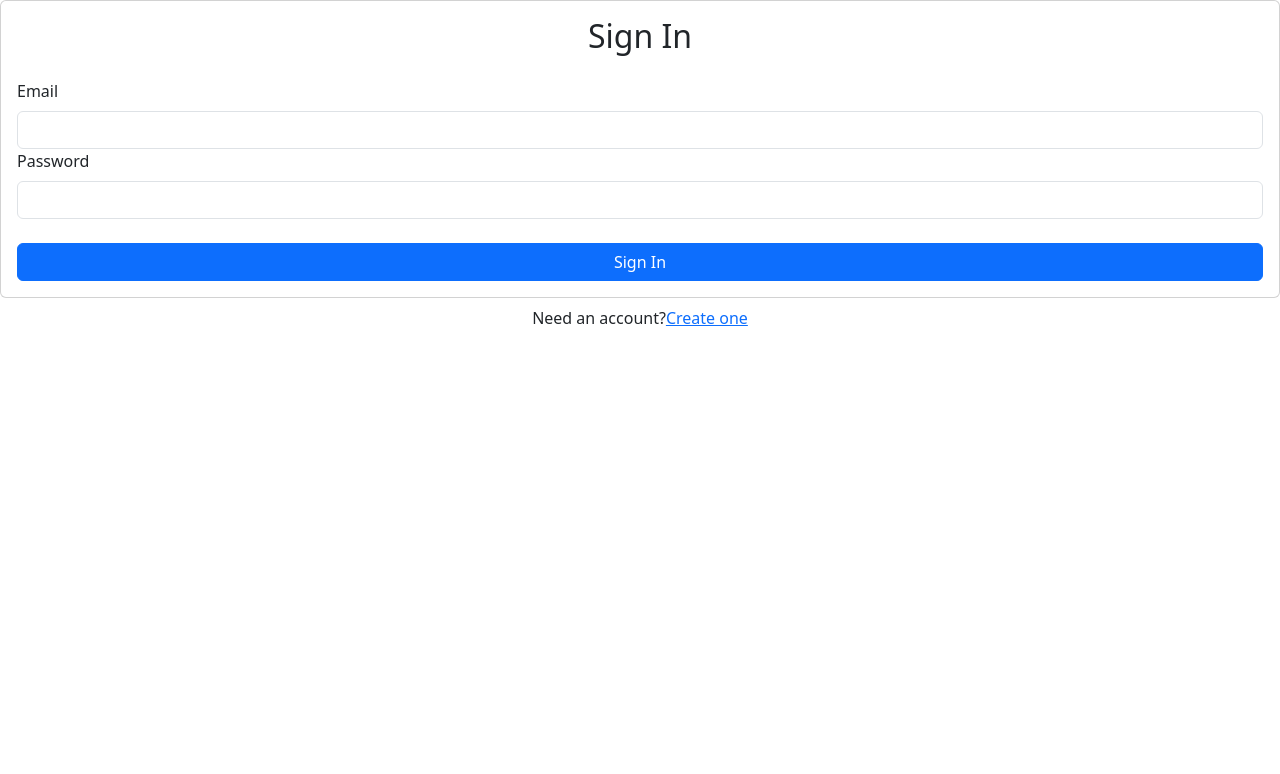
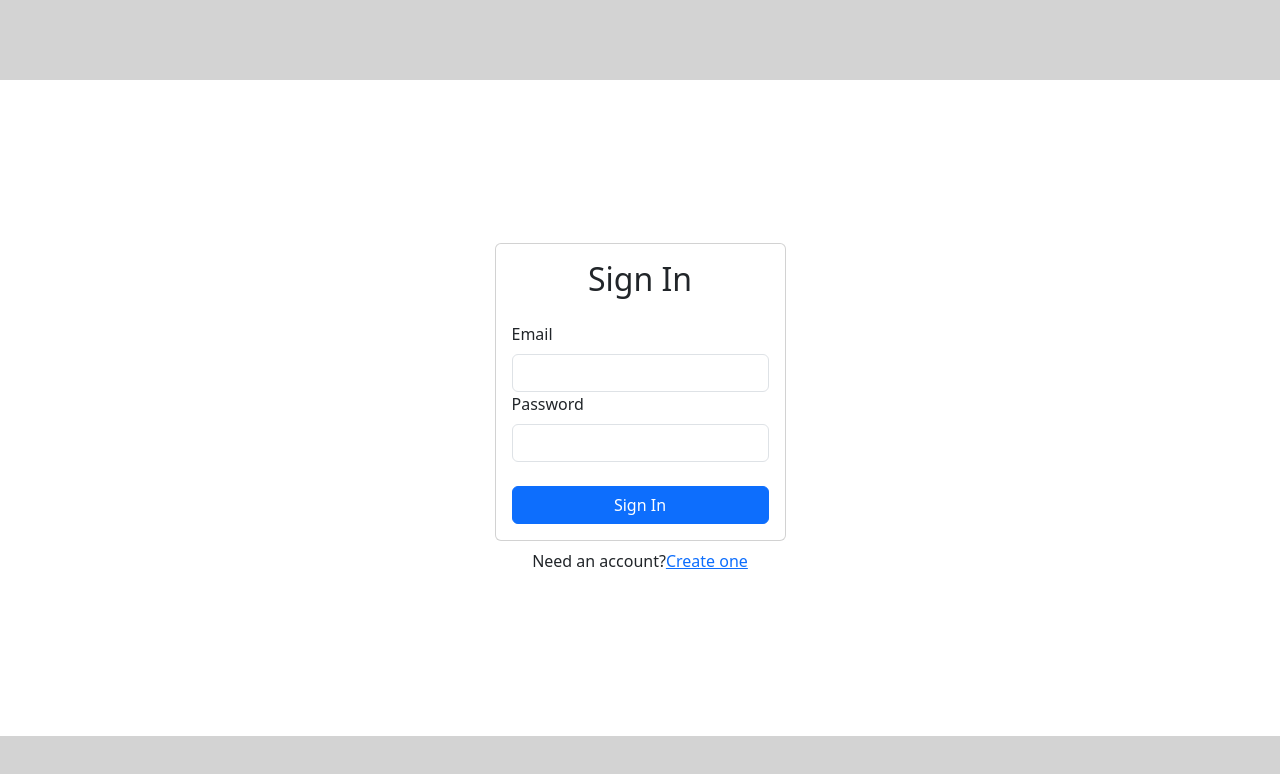
Before and after one commit to RobertoBustos/my-fake-school, a React (Create React App) app: page /login in a window 1280 px wide. Shown: the top 774 px of the page. Built offline with nearby package versions, Linux system fonts and the light colour scheme; no server answers.

Commit message:
feature: new layout

```diff
--- /dev/null
+++ b/src/components/common/AuthFormContainer.tsx
@@ -0,0 +1,29 @@
+import AlertStack from "@components/AlertStack";
+import { useAppSelector } from "@redux/hooks";
+import { selectAlerts } from "@redux/selectors";
+import { ReactNode } from "react";
+import { Card } from "react-bootstrap";
+
+export type AuthFormContainerPropsType = {
+  formTitle?: string;
+  children: ReactNode;
+};
+
+const AuthFormContainer = ({
+  formTitle,
+  children,
+}: AuthFormContainerPropsType) => {
+  const alerts = useAppSelector(selectAlerts);
+
+  return (
+    <Card>
+      <Card.Body>
+        {formTitle ? <h2 className="text-center mb-4">{formTitle}</h2> : null}
+        <AlertStack alertList={alerts} />
+        {children}
+      </Card.Body>
+    </Card>
+  );
+};
+
+export default AuthFormContainer;
--- /dev/null
+++ b/src/components/common/AuthFormDisclaimer.tsx
@@ -0,0 +1,29 @@
+import { useMemo } from "react";
+import { Link } from "react-router-dom";
+
+export type AuthFormDisclaimerPropsType = {
+  text?: string;
+  linkText?: string;
+  linkDestinationPath?: string;
+};
+
+const AuthFormDisclaimer = ({
+  text = "",
+  linkText = "",
+  linkDestinationPath,
+}: AuthFormDisclaimerPropsType) => {
+  const memoizedAuthFormDisclaimer = useMemo(() => {
+    return (
+      <div className="w-100 text-center mt-2">
+        {text}
+        {linkDestinationPath && linkText ? (
+          <Link to={linkDestinationPath}>{linkText}</Link>
+        ) : null}
+      </div>
+    );
+  }, [linkDestinationPath, linkText, text]);
+
+  return memoizedAuthFormDisclaimer;
+};
+
+export default AuthFormDisclaimer;
--- /dev/null
+++ b/src/components/common/Layout2.tsx
@@ -0,0 +1,60 @@
+import { ReactNode } from "react";
+import PageTitle from "@components/common/PageTitle";
+import LayoutHeader2 from "@components/common/LayoutHeader2";
+import LayoutFooter2 from "@components/common/LayoutFooter2";
+import type { LayoutHeader2PropsType as HeaderProps } from "@components/common/LayoutHeader2";
+import type { LayoutFooter2PropsType as FooterProps } from "@components/common/LayoutFooter2";
+
+export type Layout2PropsType = {
+  children?: ReactNode;
+  footer?: FooterProps;
+  header?: HeaderProps;
+  pageTabTitle?: string;
+  showLanguageSelector?: boolean;
+  showBackButton?: boolean;
+};
+
+const Layout2 = ({
+  children,
+  pageTabTitle = "",
+  header = undefined,
+  footer = undefined,
+}: Layout2PropsType) => {
+  let bodyHeight = 100;
+
+  if (footer) {
+    bodyHeight -= 8;
+  }
+
+  if (header) {
+    bodyHeight -= 10;
+  }
+
+  return (
+    <div className="w-100 vh-100">
+      <PageTitle titleText={pageTabTitle} />
+      {header ? (
+        <LayoutHeader2
+          showLanguageSelector={header.showLanguageSelector}
+          showBackButton={header.showBackButton}
+        />
+      ) : null}
+      <div
+        className="d-flex flex-column align-items-center justify-content-center w-100"
+        style={{
+          minHeight: `${bodyHeight}vh`,
+        }}
+      >
+        {children}
+      </div>
+      {footer ? (
+        <LayoutFooter2
+          buttonLabel={footer.buttonLabel}
+          handleClick={footer.handleClick}
+        />
+      ) : null}
+    </div>
+  );
+};
+
+export default Layout2;
--- /dev/null
+++ b/src/components/common/LayoutFooter2.tsx
@@ -0,0 +1,29 @@
+import { Button } from "react-bootstrap";
+
+export type LayoutFooter2PropsType = {
+  buttonLabel?: string;
+  handleClick?: () => void;
+};
+
+const LayoutFooter2 = ({
+  buttonLabel,
+  handleClick,
+}: LayoutFooter2PropsType) => {
+  return (
+    <div
+      className="d-flex flex-row align-items-center justify-content-center px-2 w-100"
+      style={{
+        minHeight: "8vh",
+        backgroundColor: "lightgray",
+      }}
+    >
+      {buttonLabel && handleClick ? (
+        <Button disabled={false} className="w-75" onClick={handleClick}>
+          {buttonLabel}
+        </Button>
+      ) : null}
+    </div>
+  );
+};
+
+export default LayoutFooter2;
--- /dev/null
+++ b/src/components/common/LayoutHeader2.tsx
@@ -0,0 +1,51 @@
+import LanguageSelector from "@components/LanguageSelector";
+import { ArrowLeft01Icon } from "hugeicons-react";
+import { useMemo } from "react";
+import { useNavigate } from "react-router-dom";
+
+export type LayoutHeader2PropsType = {
+  showBackButton?: boolean;
+  showLanguageSelector?: boolean;
+};
+
+const LayoutHeader2 = ({
+  showBackButton = false,
+  showLanguageSelector = false,
+}: LayoutHeader2PropsType) => {
+  const navigate = useNavigate();
+
+  const memoizedLanguageSelector = useMemo(() => {
+    return <LanguageSelector isVisible={showLanguageSelector} />;
+  }, [showLanguageSelector]);
+
+  const memoizedBackButton = useMemo(() => {
+    return window.history.state.idx > 0 ? (
+      <ArrowLeft01Icon
+        className="d-hidden"
+        size={50}
+        onClick={() => {
+          navigate(-1);
+        }}
+      />
+    ) : null;
+  }, [navigate]);
+
+  return (
+    <div
+      className="d-flex flex-row align-items-center justify-content-between w-100 px-2"
+      style={{
+        minHeight: "10vh",
+        backgroundColor: "lightgray",
+      }}
+    >
+      <div className="" style={{ minWidth: "15%" }}>
+        {showBackButton ? memoizedBackButton : null}
+      </div>
+      <div className="" style={{ minWidth: "15%" }}>
+        {memoizedLanguageSelector}
+      </div>
+    </div>
+  );
+};
+
+export default LayoutHeader2;
--- a/src/pages/auth/LoginPage.tsx
+++ b/src/pages/auth/LoginPage.tsx
@@ -1,18 +1,15 @@
-import AlertStack from "@components/AlertStack";
 import LoginForm from "@components/forms/LoginForm";
 import { logIn } from "@actions/index";
-import { useAppDispatch, useAppSelector } from "@redux/hooks";
-import { selectAlerts } from "@selectors/index";
-import { Card } from "react-bootstrap";
-import { Link } from "react-router-dom";
+import { useAppDispatch } from "@redux/hooks";
 import { useMemoizedTranslation } from "@hooks/useTranslation";
+import Layout2 from "@components/common/Layout2";
+import AuthFormDisclaimer from "@components/common/AuthFormDisclaimer";
+import AuthFormContainer from "@components/common/AuthFormContainer";
+import type { LayoutFooter2PropsType } from "@components/common/LayoutFooter2";
 
-export type LoginPagePropsType = {};
-
-const LoginPage = (props: LoginPagePropsType) => {
+const LoginPage = () => {
   const { t } = useMemoizedTranslation();
   const dispatch = useAppDispatch();
-  const alerts = useAppSelector(selectAlerts);
 
   const handleSubmit = (email: string, password: string) => {
     dispatch(
@@ -23,20 +20,24 @@ const LoginPage = (props: LoginPagePropsType) => {
     );
   };
 
+  const headerProps = { showBackButton: true, showLanguageSelector: true };
+  const footerProps: LayoutFooter2PropsType = {};
+
   return (
-    <>
-      <Card>
-        <Card.Body>
-          <h2 className="text-center mb-4">{t("pageTitles.signIn")}</h2>
-          <AlertStack alertList={alerts} />
-          <LoginForm onSubmit={handleSubmit} />
-        </Card.Body>
-      </Card>
-      <div className="w-100 text-center mt-2">
-        {t("forms.login.needAnAccount")}
-        <Link to="/signup">{t("forms.login.signUp")}</Link>
-      </div>
-    </>
+    <Layout2
+      pageTabTitle="My Fake School - Log In"
+      header={headerProps}
+      footer={footerProps}
+    >
+      <AuthFormContainer formTitle={t("pageTitles.signIn")}>
+        <LoginForm onSubmit={handleSubmit} />
+      </AuthFormContainer>
+      <AuthFormDisclaimer
+        text={t("forms.login.needAnAccount")}
+        linkText={t("forms.login.signUp")}
+        linkDestinationPath={"/signup"}
+      />
+    </Layout2>
   );
 };
 
--- a/src/pages/auth/SignUpPage.tsx
+++ b/src/pages/auth/SignUpPage.tsx
@@ -1,18 +1,14 @@
-import AlertStack from "@components/AlertStack";
 import SignUpForm from "@components/forms/SignUpForm";
 import { signUp } from "@actions/index";
-import { useAppSelector, useAppDispatch } from "@redux/hooks";
-import { selectAlerts } from "@selectors/index";
-import { Card } from "react-bootstrap";
-import { Link } from "react-router-dom";
+import { useAppDispatch } from "@redux/hooks";
 import { useMemoizedTranslation } from "@hooks/useTranslation";
+import Layout2 from "@components/common/Layout2";
+import AuthFormDisclaimer from "@components/common/AuthFormDisclaimer";
+import AuthFormContainer from "@components/common/AuthFormContainer";
 
-export type SignUpPagePropsType = {};
-
-export const SignUpPage = (props: SignUpPagePropsType) => {
+export const SignUpPage = () => {
   const { t } = useMemoizedTranslation();
   const dispatch = useAppDispatch();
-  const alerts = useAppSelector(selectAlerts);
 
   const handleSubmit = (
     email: string,
@@ -28,19 +24,18 @@ export const SignUpPage = (props: SignUpPagePropsType) => {
     );
   };
 
+  const headerProps = { showBackButton: true, showLanguageSelector: true };
+
   return (
-    <>
-      <Card>
-        <Card.Body>
-          <h2 className="text-center mb-4">{t("pageTitles.signUp")}</h2>
-          <AlertStack alertList={alerts} />
-          <SignUpForm onSubmit={handleSubmit} />
-        </Card.Body>
-      </Card>
-      <div className="w-100 text-center mt-2">
-        {t("forms.login.alreadyHaveAnAccount")}
-        <Link to="/login">{t("forms.login.signIn")}</Link>
-      </div>
-    </>
+    <Layout2 pageTabTitle="My Fake School - Sign Up" header={headerProps}>
+      <AuthFormContainer formTitle={t("pageTitles.signUp")}>
+        <SignUpForm onSubmit={handleSubmit} />
+      </AuthFormContainer>
+      <AuthFormDisclaimer
+        text={t("forms.login.alreadyHaveAnAccount")}
+        linkText={t("forms.login.signIn")}
+        linkDestinationPath={"/login"}
+      />
+    </Layout2>
   );
 };
--- a/src/services/authServices.ts
+++ b/src/services/authServices.ts
@@ -9,7 +9,6 @@ export async function signUpService(payload: SignUpServicePayloadType): Promise<
         eventLogger(events.SIGN_UP, payload)
         return response
     } catch (error) {
-        console.log(error)
         return error as CustomAuthError
     }
 }
@@ -20,7 +19,6 @@ export async function signInService(payload: SignInServicePayloadType): Promise<
         eventLogger(events.SIGN_IN, payload)
         return response
     } catch (error) {
-        console.log(error)
         return error as CustomAuthError
     }
 }
@@ -31,7 +29,6 @@ export async function logOutService(): Promise<void | CustomAuthError> {
         eventLogger(events.LOG_OUT, {})
         return response
     } catch (error) {
-        console.log(error)
         return error as CustomAuthError
     }
 }
```
